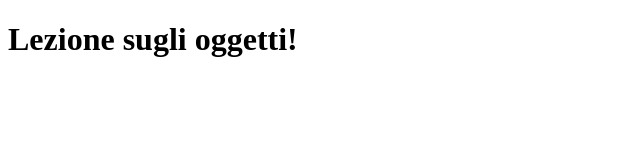
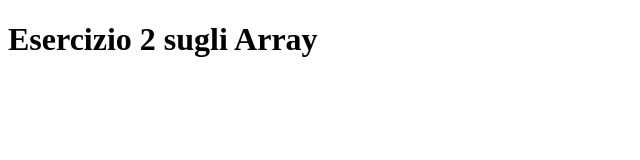
Before and after one commit to Francescabattistini/U1D6, a plain HTML site: page index.html in a window 1280 px wide. Shown: the whole page, without its empty margins (0-640 px from the left). Drawn offline with Linux system fonts and the light colour scheme.

Commit message:
u2D1-0.2

```diff
--- a/index.html
+++ b/index.html
@@ -7,7 +7,7 @@
   </head>
   <body>
     <main>
-      <h1>Lezione sugli oggetti!</h1>
+      <h1>Esercizio 2 sugli Array</h1>
     </main>
     <script src="script.js"></script>
   </body>
```
